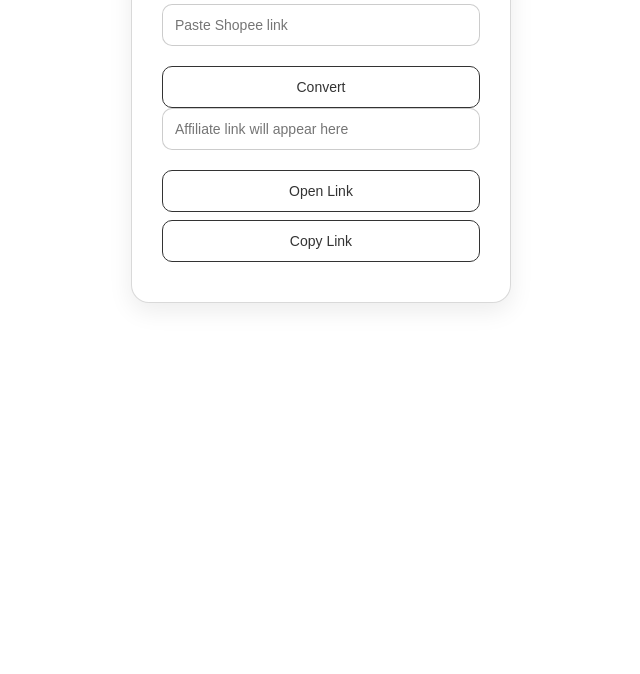
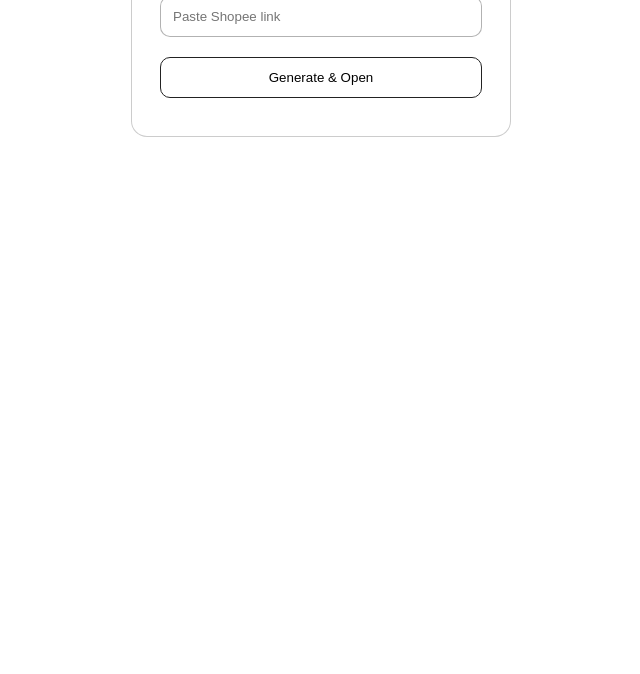
Before and after one commit to thnhmii/convert-tool, a plain HTML site: page index.html in a window 1280 px wide. Shown: the part 126-800 px from the top of the page, without its empty margins (319-959 px from the left). Drawn offline with Linux system fonts and the light colour scheme.

Commit message:
Update index.html

```diff
--- a/index.html
+++ b/index.html
@@ -5,70 +5,55 @@
 <title>Shopee Link Converter</title>
 
 <style>
-*{
-  box-sizing:border-box;
-}
-
+*{box-sizing:border-box;}
 body{
   margin:0;
-  font-family: 'Segoe UI', sans-serif;
-  background: transparent;
+  font-family:'Segoe UI',sans-serif;
+  background:transparent;
   display:flex;
   justify-content:center;
-  align-items:flex-start;
   padding:40px 15px;
 }
 
 .container{
   width:100%;
   max-width:380px;
-  padding:30px;
-  border-radius:18px;
-  background: rgba(255,255,255,0.35);
-  backdrop-filter: blur(12px);
-  border:1px solid rgba(0,0,0,0.15);
-  box-shadow:0 8px 25px rgba(0,0,0,0.08);
+  padding:28px;
+  border-radius:16px;
+  background:rgba(255,255,255,0.4);
+  backdrop-filter:blur(10px);
+  border:1px solid rgba(0,0,0,0.2);
 }
 
 h2{
   text-align:center;
-  margin-bottom:20px;
-  font-size:18px;
-  color:#333;
-  font-weight:600;
+  font-size:16px;
+  margin-bottom:18px;
+  color:#222;
 }
 
 input{
   width:100%;
   padding:12px;
-  border:1px solid rgba(0,0,0,0.2);
+  border:1px solid rgba(0,0,0,0.3);
   border-radius:10px;
-  font-size:14px;
   margin-bottom:12px;
   background:rgba(255,255,255,0.6);
-  transition:0.3s;
-}
-
-input:focus{
-  border-color:#333;
-  outline:none;
 }
 
 button{
   width:100%;
   padding:12px;
   border-radius:10px;
-  font-size:14px;
+  border:1px solid #222;
+  background:transparent;
   cursor:pointer;
   margin-top:8px;
-  transition:0.2s ease;
-  background:transparent;
-  border:1px solid #333;
-  color:#333;
+  transition:0.2s;
 }
 
 button:hover{
-  background:#333;
+  background:#222;
   color:white;
 }
 
@@ -76,7 +61,6 @@
   text-align:center;
   font-size:13px;
   margin-top:10px;
-  color:#333;
 }
 </style>
 </head>
@@ -88,12 +72,7 @@
 
   <input type="text" id="original" placeholder="Paste Shopee link">
 
-  <button onclick="convertLink()">Convert</button>
-
-  <input type="text" id="result" placeholder="Affiliate link will appear here" readonly>
-
-  <button onclick="openLink()">Open Link</button>
-  <button onclick="copyLink()">Copy Link</button>
+  <button onclick="convertLink()">Generate & Open</button>
 
   <div class="message" id="message"></div>
 </div>
@@ -106,31 +85,15 @@
   let msg = document.getElementById("message");
 
   if(!link){
-    msg.innerText = "Please enter a link.";
+    msg.innerText="Please enter link.";
     return;
   }
 
   let encoded = encodeURIComponent(link);
   let finalLink = `https://goeco.mobi/?token=${token}&url=${encoded}`;
 
-  document.getElementById("result").value = finalLink;
-  msg.innerText = "Link generated.";
-}
-
-function openLink(){
-  let link = document.getElementById("result").value;
-  if(link){
-    window.open(link, "_blank");
-  }
-}
-
-function copyLink(){
-  let copyText = document.getElementById("result");
-  if(copyText.value){
-    copyText.select();
-    document.execCommand("copy");
-    document.getElementById("message").innerText = "Copied.";
-  }
+  msg.innerText="Redirecting...";
+  window.location.href = finalLink;
 }
 </script>
 
```
